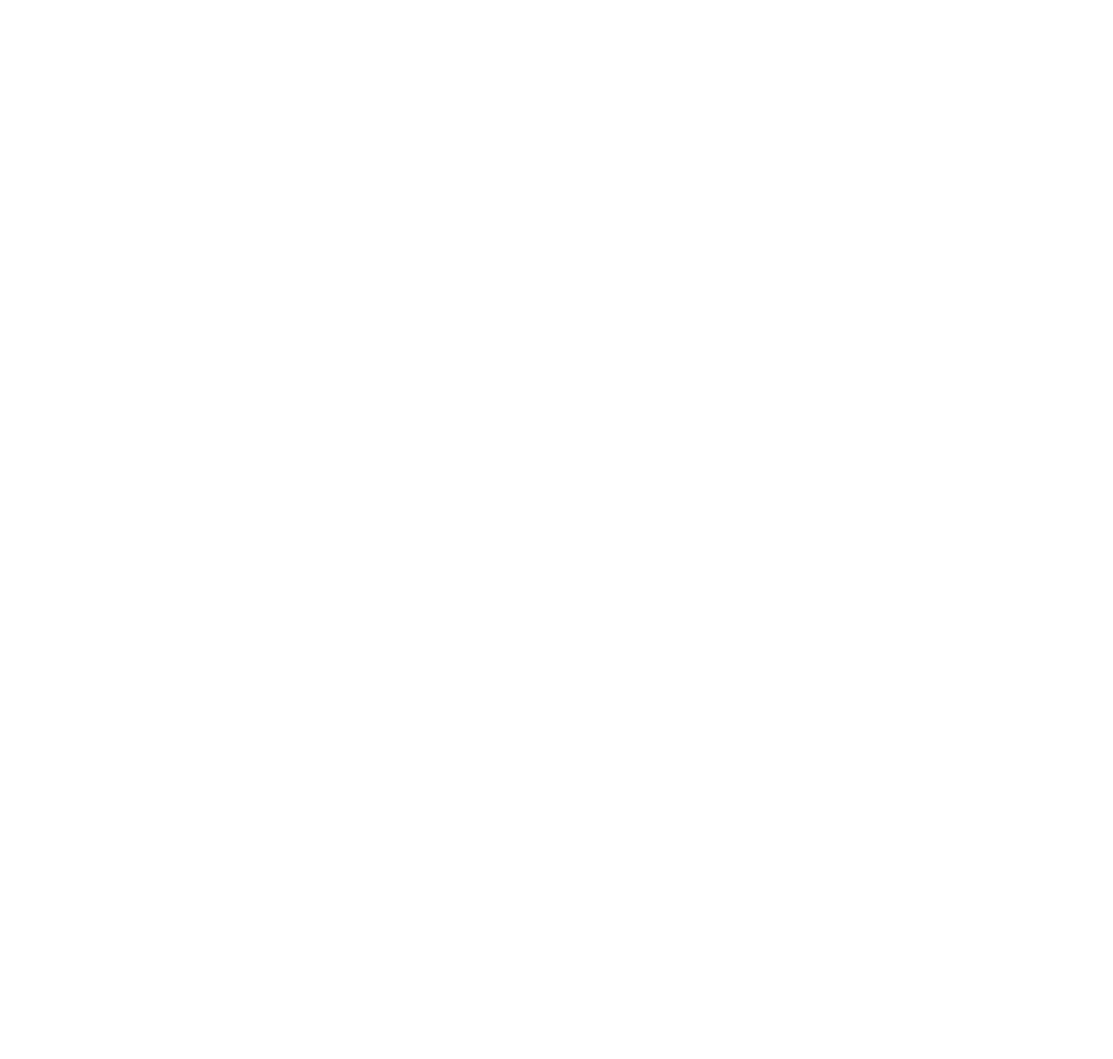
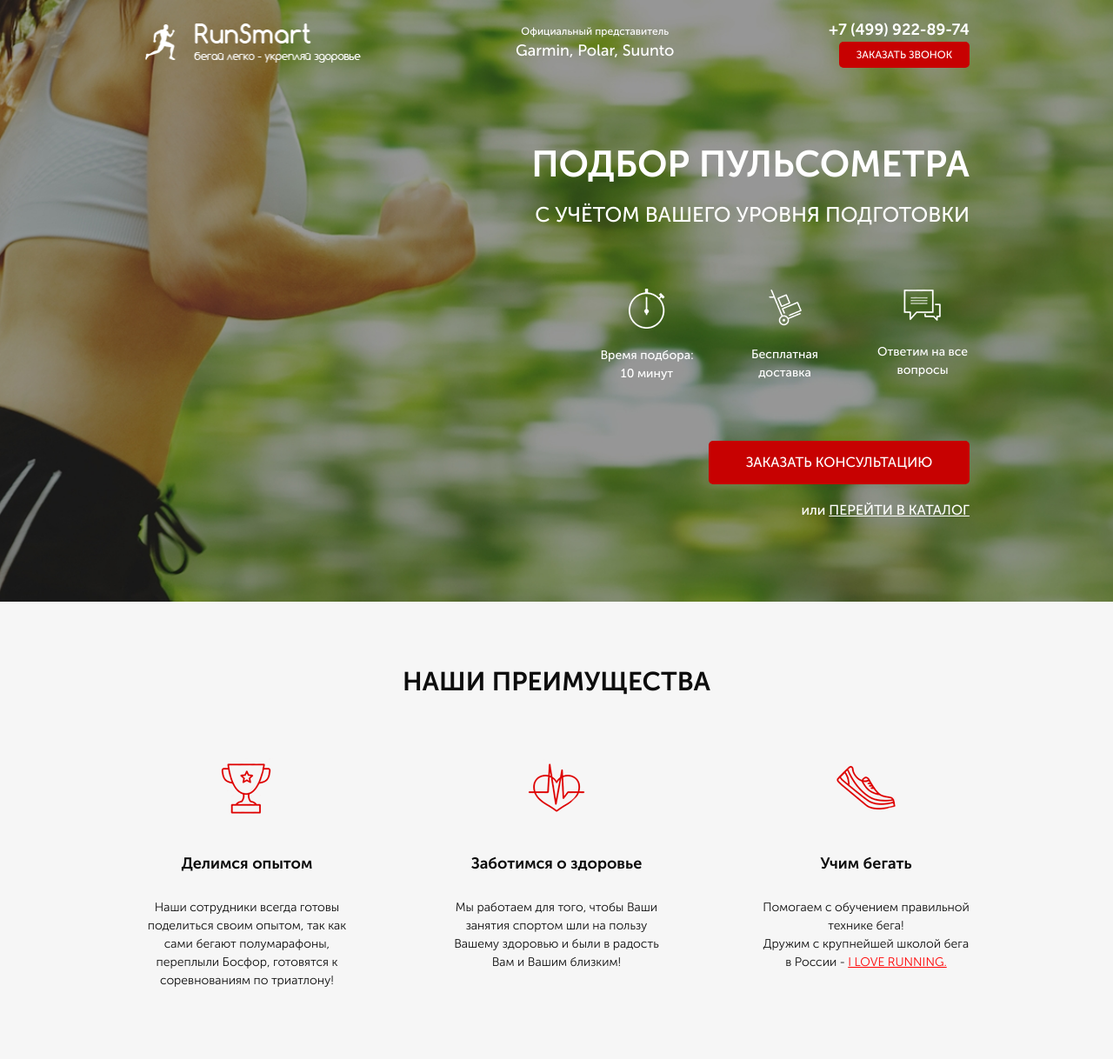
Before and after one commit to PavelTerekhov/pulse_project, a website built with webpack: page src/index.html in a window 1280 px wide. Shown: the whole page at 87% size. Before the commit the page ends 800 px from the top, so only its background shows below. Built offline with nearby package versions, Linux system fonts and the light colour scheme.

Commit message:
Main screen

```diff
--- a/src/index.html
+++ b/src/index.html
@@ -2,14 +2,100 @@
 <html lang="ru">
 <head>
     <meta charset="UTF-8">
-    <meta http-equiv="X-UA-Compatible" content="IE=edge">
     <meta name="viewport" content="width=device-width, initial-scale=1.0">
+    <meta http-equiv="X-UA-Compatible" content="ie=edge">
     <title>Pulse</title>
+    <link rel="stylesheet" href="css/bootstrap-reboot.min.css">
     <link rel="stylesheet" href="css/font.css">
     <link rel="stylesheet" href="css/style.min.css">
-
 </head>
 <body>
-    <script src="js/bundle.js"></script>
+    <div class="promo">
+        <div class="container">
+            <header class="header">
+                <a href="#" class="header__logo">
+                    <img src="icons/logo.png" alt="logo">
+                </a>
+                <div class="header__official">
+                    Официальный представитель
+                    <span>Garmin, Polar, Suunto</span>
+                </div>
+                <div class="header__contacts">
+                    <a href="tel:+74999228974" class="header__phone">+7 (499) 922-89-74</a>
+                    <button class="button">заказать звонок</button>
+                </div>
+            </header>
+
+            <div class="promo__wrapper">
+                <h1 class="promo__header">Подбор пульсометра</h1>
+                <h2 class="promo__subheader">с учётом Вашего уровня подготовки</h2>
+
+                <div class="promo__icons">
+                    <div class="promo__icon">
+                        <img src="icons/main_screen/timer.png" alt="timer">
+                        Время подбора:
+                        10 минут
+                    </div>
+                    <div class="promo__icon">
+                        <img src="icons/main_screen/hand-cart.png" alt="hand-cart">
+                        Бесплатная
+                        доставка
+                    </div>
+                    <div class="promo__icon">
+                        <img src="icons/main_screen/messages.png" alt="messages">
+                        Ответим
+                        на все вопросы
+                    </div>
+                </div>
+
+                <button class="button button_main">заказать кОНСУЛЬТАЦИЮ</button>
+                <div class="promo__link">
+                    или
+                    <a href="#">ПЕРЕЙТИ В КАТАЛОГ</a>
+                </div>
+            </div>
+
+        </div>
+    </div>
+
+    <div class="advantages">
+        <div class="container">
+            <h2 class="title">НАШИ ПРЕИМУЩЕСТВА</h2>
+            <div class="advantages__wrapper">
+                <div class="advantages__item">
+                    <img src="icons/advantages/cup.png" alt="cup" class="advantages__icon">
+                    <div class="advantages__subtitle">
+                        Делимся опытом
+                    </div>
+                    <div class="advantages__descr">
+                        Наши сотрудники всегда готовы поделиться своим опытом,
+                        так как сами бегают полумарафоны, переплыли Босфор, готовятся к соревнованиям по триатлону!
+                    </div>
+                </div>
+                <div class="advantages__item">
+                    <img src="icons/advantages/heart.png" alt="heart" class="advantages__icon">
+                    <div class="advantages__subtitle">
+                        Заботимся о здоровье
+                    </div>
+                    <div class="advantages__descr">
+                        Мы работаем для того,
+                        чтобы Ваши занятия спортом шли на пользу Вашему здоровью и были в радость Вам и Вашим близким!
+                    </div>
+                </div>
+                <div class="advantages__item">
+                    <img src="icons/advantages/shoe.png" alt="shoe" class="advantages__icon">
+                    <div class="advantages__subtitle">
+                        Учим бегать
+                    </div>
+                    <div class="advantages__descr">
+                        Помогаем с обучением
+                        правильной технике бега!<br>
+                        Дружим с крупнейшей школой бега в России -
+                        <a href="#">I LOVE RUNNING.</a>
+                    </div>
+                </div>
+            </div>
+        </div>
+    </div>
 </body>
 </html>
```
